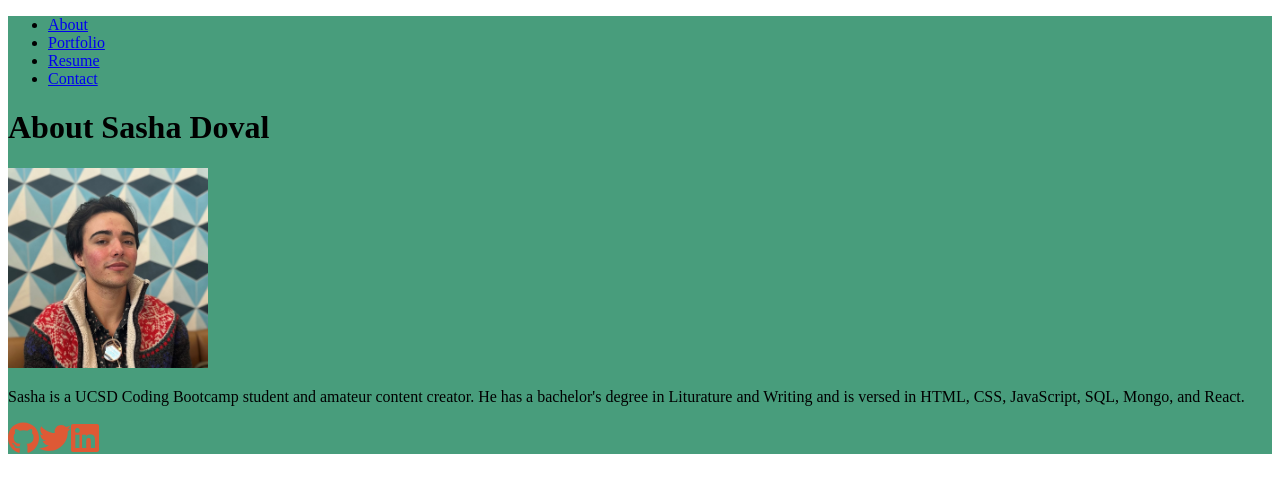
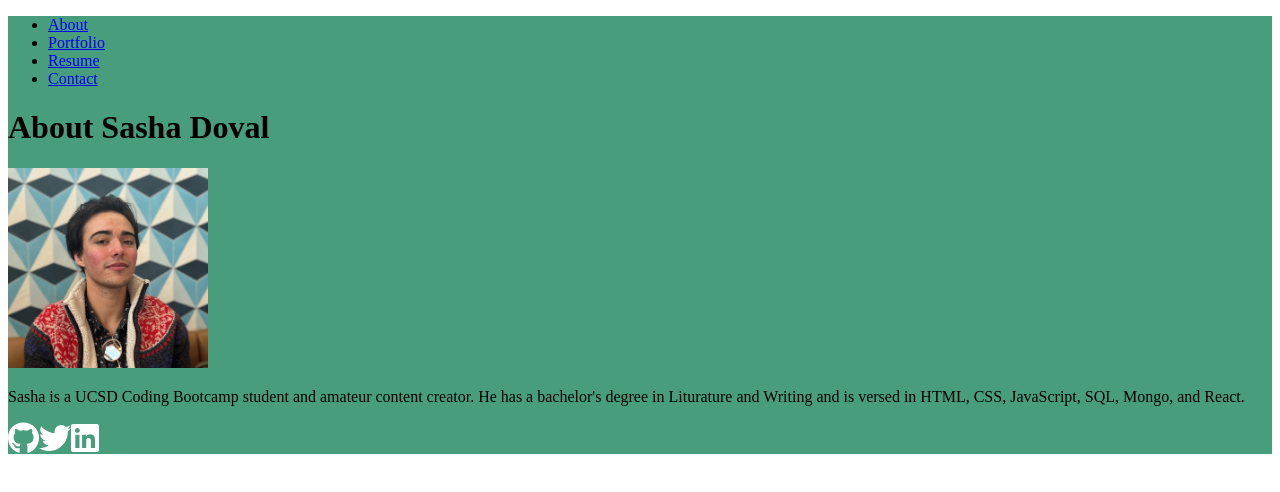
Before and after one commit to sdoval27/react-portfolio, a React (Create React App) app: page / in a window 1280 px wide. Shown: the top 492 px of the page. Built offline with nearby package versions, Linux system fonts and the light colour scheme.

Commit message:
minor styling on contact page

```diff
--- a/src/components/Footer.js
+++ b/src/components/Footer.js
@@ -9,13 +9,13 @@ function FooterComponent() {
     <footer className="footer" class="Footer" position="fixed">
       <div className="icons social-icon">
         <a href="https://github.com/sdoval27" target="_blank" rel="noopener noreferrer">
-          <FontAwesomeIcon icon={faGithub} size="2x" style={{color: "#de5935",}}/>
+          <FontAwesomeIcon icon={faGithub} size="2x" style={{color: "white",}}/>
         </a>
         <a href="https://twitter.com/sashaisapickle"   target="_blank" rel="noopener noreferrer">
-          <FontAwesomeIcon icon={faTwitter} size="2x"  style={{color: "#de5935",}}/>
+          <FontAwesomeIcon icon={faTwitter} size="2x"  style={{color: "white",}}/>
         </a>
         <a href="https://www.linkedin.com/in/sasha-doval-3950921b7/"  target="_blank" rel="noopener noreferrer">
-          <FontAwesomeIcon icon={faLinkedin} size="2x " style={{color: "#de5935",}} />
+          <FontAwesomeIcon icon={faLinkedin} size="2x " style={{color: "white",}} />
         </a>
       </div>
     </footer>
--- a/src/components/pages/Contact.js
+++ b/src/components/pages/Contact.js
@@ -5,6 +5,12 @@ const styles = {
   contactStyle: {
     background: "#489D7C",
   },
+  button: {
+    backgroundColor: 'white',
+    color:'#489D7C',
+    border: 'none',
+    borderRadius: '15px'
+  }
 }
 
 export default function Contact() {
@@ -69,10 +75,11 @@ export default function Contact() {
   };
 
   return (
-    <div style={styles.contactStyle} className = "Contact">
-      <h1>Contact Page</h1>
+    <div style={styles.contactStyle}>
+      <h1 className='form'>Contact Page</h1>
       <form className="form">
       <input
+          className="form input"
           value={name}
           name="name"
           onChange={handleInputChange}
@@ -80,6 +87,7 @@ export default function Contact() {
           placeholder="name"
         />
         <input
+          className="form input"
           value={email}
           name="email"
           onChange={handleInputChange}
@@ -87,14 +95,16 @@ export default function Contact() {
           placeholder="email"
         />
         <input
+          className="form input"
           value={message}
           name="message"
           onChange={handleInputChange}
           type="text"
           placeholder="message"
+          style={{ width: '500px' }}
         />
 
-        <button type="button" onClick={handleFormSubmit}>Submit</button>
+        <button type="button" className="form input" style={styles.button} onClick={handleFormSubmit}>Submit</button>
       </form>
       {errorMessage && (
         <div>
--- a/src/styles/Contact.css
+++ b/src/styles/Contact.css
@@ -1,13 +1,15 @@
 .contact {
-    background-color: #489D7C;
+    align-content: center;
 }
 .form {
     margin: 20px;
+    color:'white';
 }
 
 .form input {
     display: block;
     margin-top: 5px;
     margin-bottom: 5px;
-    width: 100%;
+    border: none;
+    border-radius: 5px;
 }
```
Also changed, not shown: src/styles/Footer.css (added).
